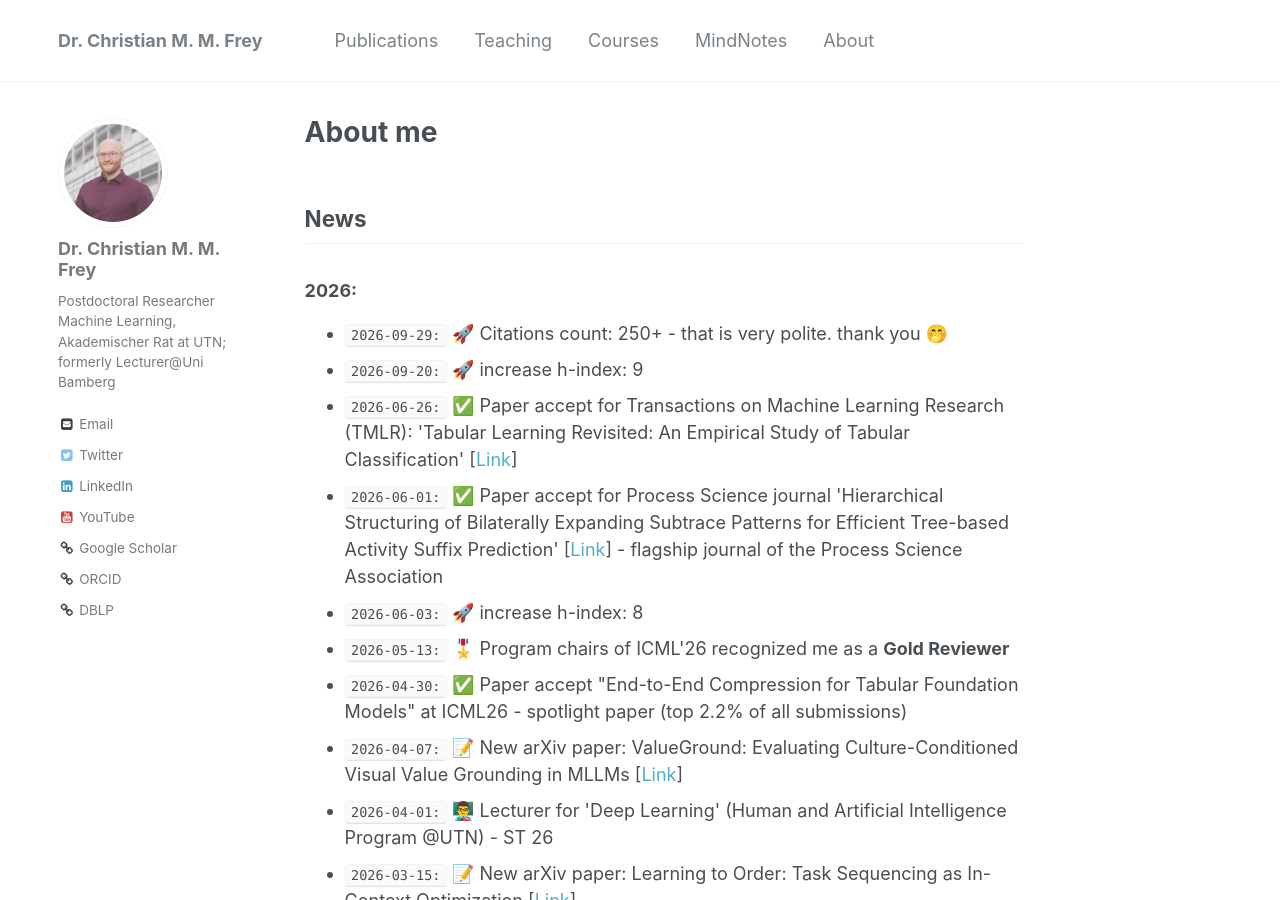
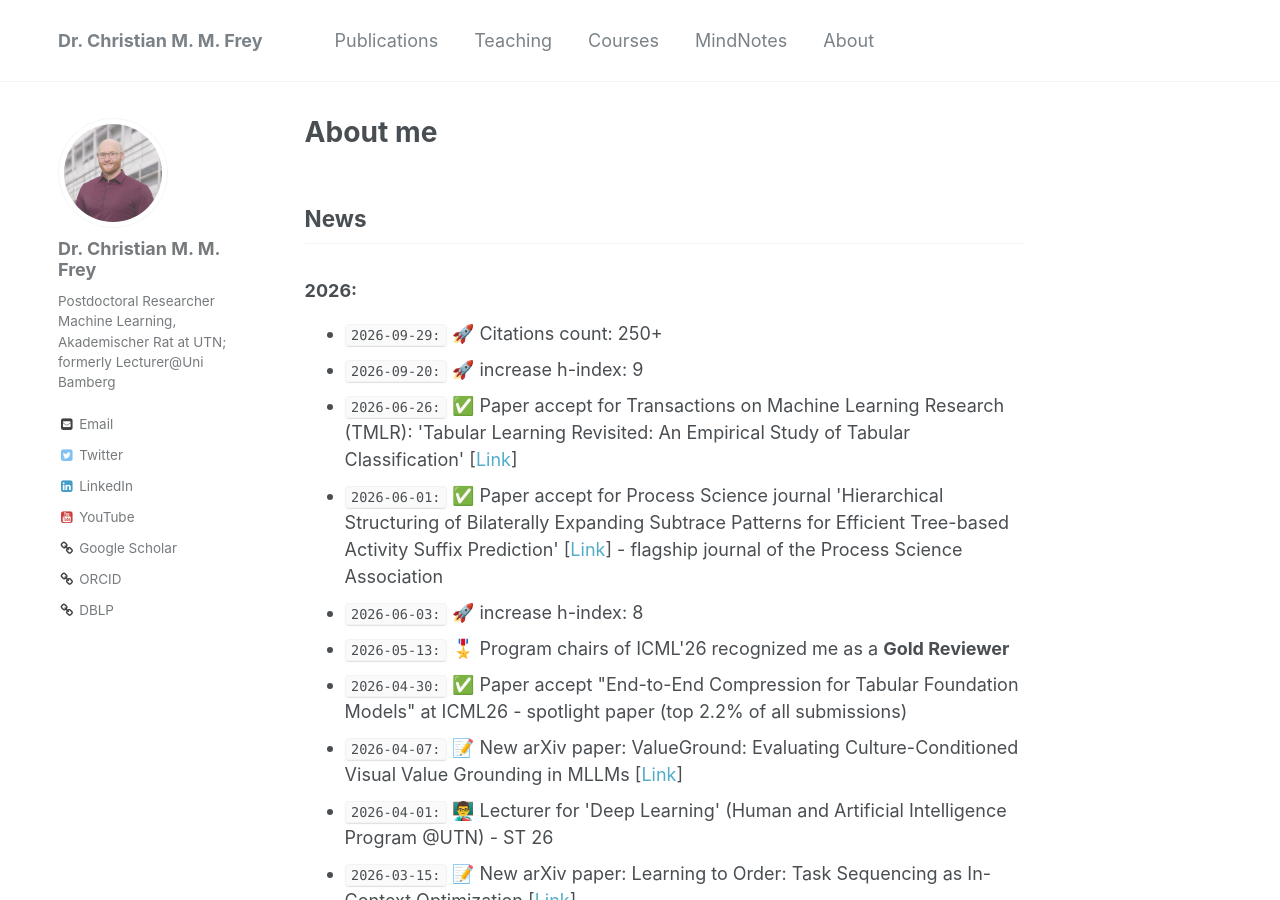
Before and after one commit to christianmaxmike/christianmaxmike.github.io, a Jekyll site: the page built from _pages/about.md, in a window 1280 px wide and 900 px high. Built offline with Jekyll 4.4.1, drawn with Linux system fonts in a browser that asks for light colours.

Commit message:
Update news entry for 2026-09-29
Removed a polite comment from the news section.

```diff
--- a/_pages/about.md
+++ b/_pages/about.md
@@ -17,7 +17,7 @@ redirect_from:
 ## News
 ### 2026:
 <ul>
-	<li><code>2026-09-29:</code> 🚀 Citations count: 250+ - that is very polite. thank you 🤭</li>
+	<li><code>2026-09-29:</code> 🚀 Citations count: 250+ </li>
 	<li><code>2026-09-20:</code> 🚀 increase h-index: 9</li>
 	<li><code>2026-06-26:</code> ✅ Paper accept for Transactions on Machine Learning Research (TMLR): 'Tabular Learning Revisited: An Empirical Study of Tabular Classification' [<a href="https://openreview.net/pdf?id=I8BIGp4XOb">Link</a>]</li>
 	<li><code>2026-06-01:</code> ✅ Paper accept for Process Science journal 'Hierarchical Structuring of Bilaterally Expanding Subtrace Patterns for Efficient Tree-based Activity Suffix Prediction' [<a href="https://link.springer.com/article/10.1007/s44311-026-00050-y">Link</a>] - flagship journal of the Process Science Association</li>
```
